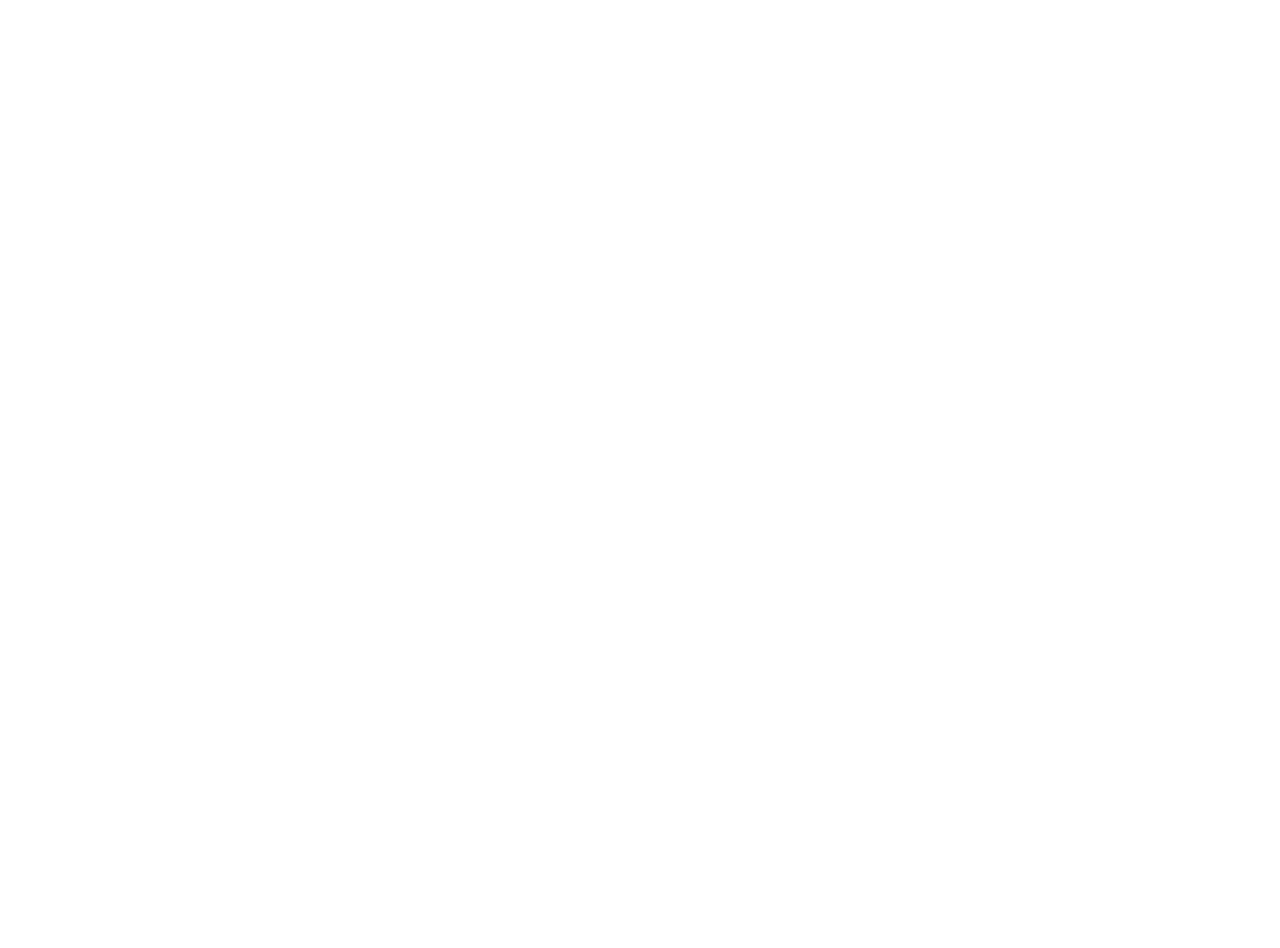
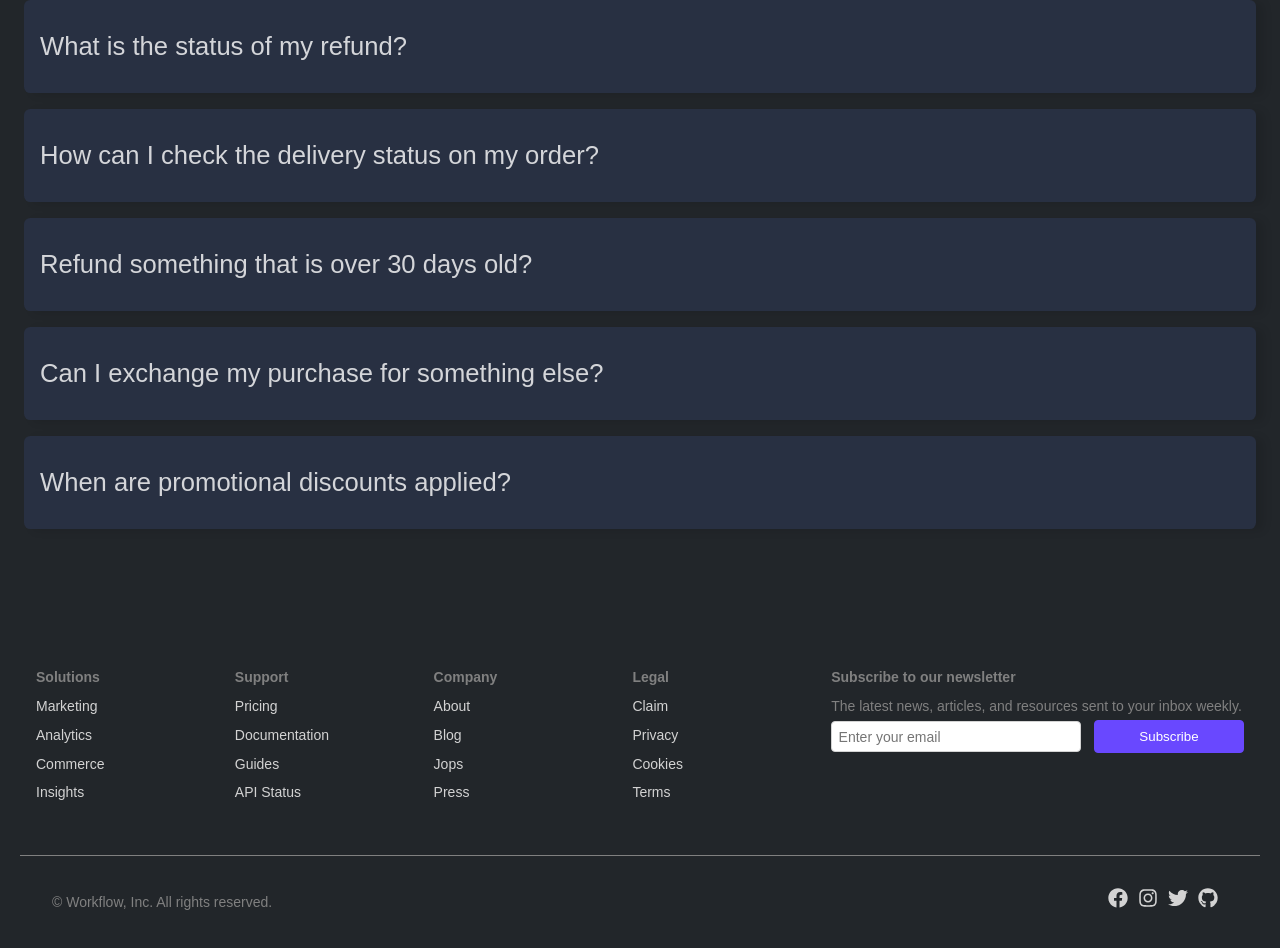
Before and after one commit to MarkoBojanic18/iteh-treci-domaci, a React (Create React App) app: page /faq in a window 1280 px wide. Before the commit this address had no page. Shown: the part 620-1568 px from the top of the page. Before the commit the page ends 800 px from the top, so only its background shows below. Built offline with nearby package versions, Linux system fonts and the light colour scheme.

Commit message:
Osnovni deo website je zavrsen, ostaje jos da se odradi Login i Register deo

```diff
--- a/src/App.js
+++ b/src/App.js
@@ -1,6 +1,11 @@
 import React from "react";
 import { Routes, Route } from 'react-router-dom'
 import Home from './components/Home'
+import Pricing from "./routes/Pricing";
+import Faq from "./routes/Faq";
+import Contact from "./routes/Contact";
+
+
 
 
 function App() {
@@ -9,6 +14,12 @@ function App() {
     < >
       <Routes>
         <Route path='/' element={<Home />} />
+        <Route path='/pricing' element={<Pricing />} />
+        <Route path='/faq' element={<Faq />} />
+        <Route path='/contact' element={<Contact />} />
+
+
+
       </Routes>
     </>
   );
--- /dev/null
+++ b/src/components/Footer.js
@@ -0,0 +1,72 @@
+import React from 'react'
+import { FaFacebook, FaGithub, FaInstagram, FaTwitter } from 'react-icons/fa'
+import { Link } from 'react-router-dom'
+import './FooterStyle.css'
+
+const Footer = () => {
+    return (
+        <div className='footer'>
+            <div className='container'>
+                <div className='col solutions'>
+                    <h6>Solutions</h6>
+                    <ul>
+                        <li><Link to='/' className='link'>Marketing</Link></li>
+                        <li><Link to='/'className='link'>Analytics</Link></li>
+                        <li><Link to='/'className='link'>Commerce</Link></li>
+                        <li><Link to='/'className='link'>Insights</Link></li>
+                    </ul>
+                </div>
+                <div className='col support'>
+                    <h6>Support</h6>
+                    <ul>
+                        <li><Link to='/'className='link'>Pricing</Link></li>
+                        <li><Link to='/'className='link'>Documentation</Link></li>
+                        <li><Link to='/'className='link'>Guides</Link></li>
+                        <li><Link to='/'className='link'>API Status</Link></li>
+                    </ul>
+                </div>
+                <div className='col company'>
+                    <h6>Company</h6>
+                    <ul>
+                        <li><Link to='/'className='link'>About</Link></li>
+                        <li><Link to='/'className='link'>Blog</Link></li>
+                        <li><Link to='/'className='link'>Jops</Link></li>
+                        <li><Link to='/'className='link'>Press</Link></li>
+                    </ul>
+                </div>
+                <div className='col legal'>
+                    <h6>Legal</h6>
+                    <ul>
+                        <li><Link to='/'className='link'>Claim</Link></li>
+                        <li><Link to='/'className='link'>Privacy</Link></li>
+                        <li><Link to='/'className='link'>Cookies</Link></li>
+                        <li><Link to='/'className='link'>Terms</Link></li>
+                    </ul>
+                </div>
+                <div className='col-subscribe'>
+                    <h6>Subscribe to our newsletter</h6>
+                    <p>The latest news, articles, and resources sent to your inbox weekly.</p>
+                    <div className='subscribe'>
+                        <input type='email' placeholder='Enter your email' />
+                        <button>Subscribe</button>
+                    </div>
+                </div>
+            </div>
+            <div className='footer-bottom'>
+                <div className='content'>
+                    <div className='rights'>
+                        <p>&copy; Workflow, Inc. All rights reserved.</p>
+                    </div>
+                    <div>
+                        <FaFacebook size={20} style={{color: '#d3d3d3', marginRight: '10px'}} />
+                        <FaInstagram size={20} style={{color: '#d3d3d3', marginRight: '10px'}} />
+                        <FaTwitter size={20} style={{color: '#d3d3d3', marginRight: '10px'}} />
+                        <FaGithub size={20} style={{color: '#d3d3d3', marginRight: '10px'}} />
+                    </div>
+                </div>
+            </div>
+        </div>
+    )
+}
+
+export default Footer
--- /dev/null
+++ b/src/components/FooterStyle.css
@@ -0,0 +1,96 @@
+.footer {
+  width: 100%;
+  background-color: var(--darkgrey);
+}
+
+.footer .container {
+  max-width: 1240px;
+  padding: 3rem 1rem;
+  margin: auto;
+  overflow: hidden;
+  display: grid;
+  grid-template-columns: 1fr 1fr 1fr 1fr 2fr;
+}
+
+.footer h6,
+p {
+  color: var(--grey);
+  font-size: 14px;
+  padding: 0.4rem 0;
+}
+
+.footer .link {
+  color: var(--lightgrey);
+  font-size: 14px;
+  padding: 0.4rem 0;
+  display: block;
+}
+
+.footer .subscribe {
+  display: flex;
+  justify-content: center;
+  align-items: center;
+}
+
+.footer input {
+  padding: 0.4rem;
+  font-size: 14px;
+  border-radius: 4px;
+  width: 250px;
+  border: 1px solid var(--lightgrey);
+}
+
+.footer button {
+  margin-left: 0.8rem;
+  width: 150px;
+}
+
+.footer .content {
+  max-width: 1240px;
+  margin: auto;
+  padding: 2rem;
+  display: flex;
+  justify-content: space-between;
+  border-top: 1px solid var(--grey);
+}
+
+@media screen and (max-width: 960px) {
+  .footer .container {
+    display: flex;
+    flex-wrap: wrap;
+    justify-content: space-around;
+    padding: 1rem;
+  }
+
+  .footer .solutions,
+  .support {
+    display: none;
+  }
+
+  .footer .col-subscribe {
+    margin: 2rem;
+    text-align: center;
+  }
+
+  .footer .subscribe {
+    flex-direction: column;
+  }
+
+  .footer input {
+    width: 100%;
+  }
+
+  .footer button {
+    width: 100%;
+    margin: 0.2rem 0;
+  }
+
+  .footer-bottom .content {
+    padding: 1rem;
+    justify-content: center;
+  }
+
+  .footer-bottom .right {
+    display: none;
+  }
+}
--- a/src/components/Home.js
+++ b/src/components/Home.js
@@ -8,6 +8,8 @@ import Testimonials from "./Testimonials";
 import Faq from "./Faq";
 import Contact from "./Contact";
 import Discount from "./Discount";
+import Footer from "./Footer";
+
 
 
 const Home = () => {
@@ -21,6 +23,8 @@ const Home = () => {
             <Testimonials />
             <Faq />
             <Contact />
+            <Footer />
+
 
         </div>
     )
--- a/src/components/Navbar.js
+++ b/src/components/Navbar.js
@@ -20,13 +20,13 @@ const Navbar = () => {
                         <Link to='/' className='nav-link'>Home</Link>
                     </li>
                     <li className='nav-item'>
-                        <Link to='/' className='nav-link'>Pricing</Link>
+                        <Link to='/pricing' className='nav-link'>Pricing</Link>
                     </li>
                     <li className='nav-item'>
-                        <Link to='/' className='nav-link'>FAQ</Link>
+                        <Link to='/faq' className='nav-link'>FAQ</Link>
                     </li>
                     <li className='nav-item'>
-                        <Link to='/' className='nav-link'>Contact</Link>
+                        <Link to='/contact' className='nav-link'>Contact</Link>
                     </li>
 
                 </ul>
--- /dev/null
+++ b/src/routes/Contact.js
@@ -0,0 +1,16 @@
+import React from 'react'
+import Navbar from '../components/Navbar'
+import Contacts from '../components/Contact'
+import Footer from '../components/Footer'
+
+const Contact = () => {
+    return (
+        <>
+            <Navbar />
+            <Contacts />
+            <Footer />
+        </>
+    )
+}
+
+export default Contact
--- /dev/null
+++ b/src/routes/Faq.js
@@ -0,0 +1,17 @@
+import React from 'react'
+import Navbar from '../components/Navbar'
+import Questions from '../components/Faq'
+import Footer from '../components/Footer'
+
+const Faq = () => {
+    return (
+        <div>
+            <Navbar />
+            <Questions />
+            <Footer />
+
+        </div>
+    )
+}
+
+export default Faq
--- /dev/null
+++ b/src/routes/Pricing.js
@@ -0,0 +1,19 @@
+import React from 'react'
+import Navbar from '../components/Navbar'
+import Price from '../components/Pricing'
+import Footer from '../components/Footer'
+
+
+
+const Pricing = () => {
+    return (
+        <>
+            <Navbar />
+            <Price />
+            <Footer />
+
+        </>
+    )
+}
+
+export default Pricing
```
Also changed, not shown: linkovi.txt (added).
